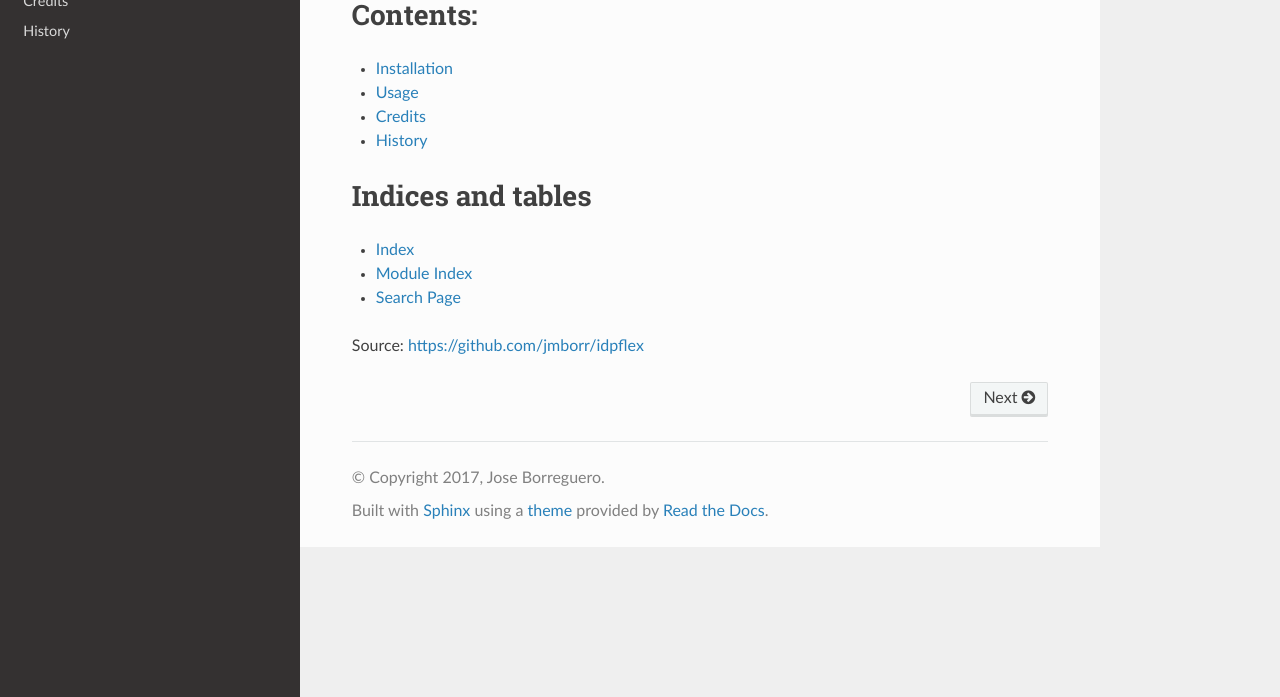
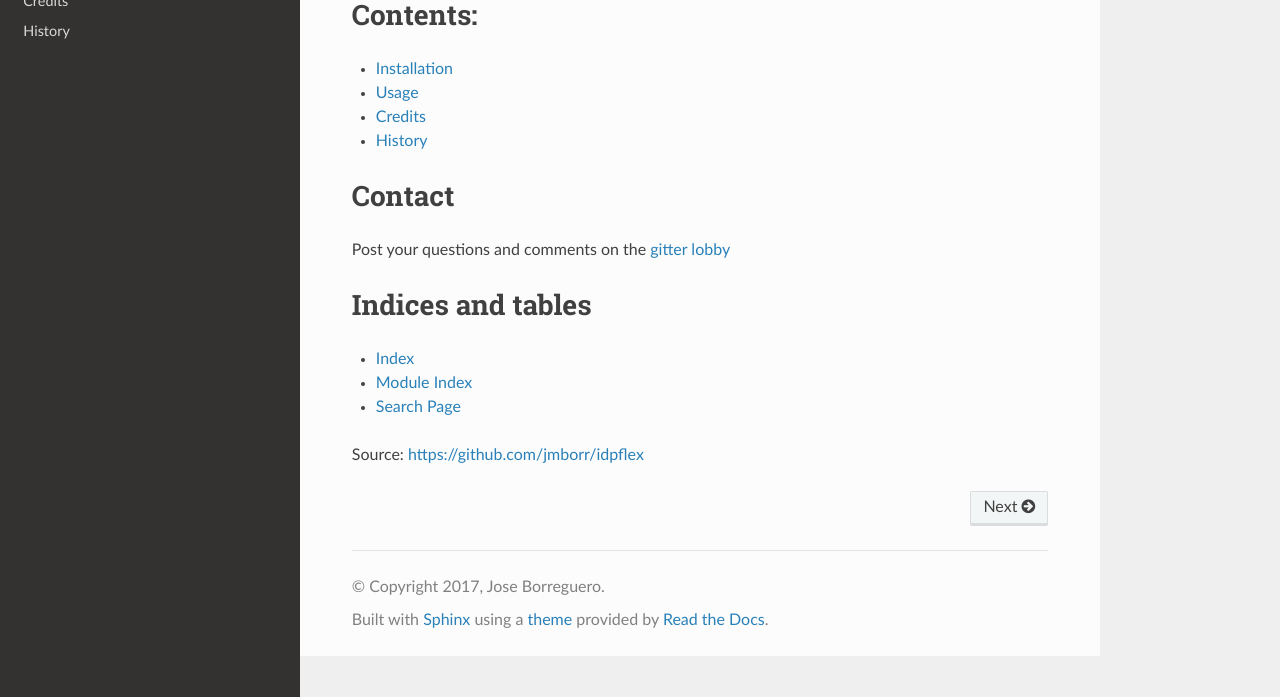
Before and after one commit to jmborr/idpflex, a Sphinx documentation site: the page built from docs/index.rst, in a window 1280 px wide, cut to the strip 203-900 px from the top of the page. Built offline with Sphinx 7.4.7 and the Read the Docs theme 2.0.0, drawn with Linux system fonts in a browser that asks for light colours; pages that are not in the unit, such as notebooks, are missing from menus.

Commit message:
Link to the lobby

```diff
--- a/docs/index.rst
+++ b/docs/index.rst
@@ -13,6 +13,11 @@ Contents:
    authors
    history
 
+Contact
+-------
+
+Post your questions and comments on the `gitter lobby <https://gitter.im/idpflex/Lobby>`_
+
 Indices and tables
 ------------------
 
```
